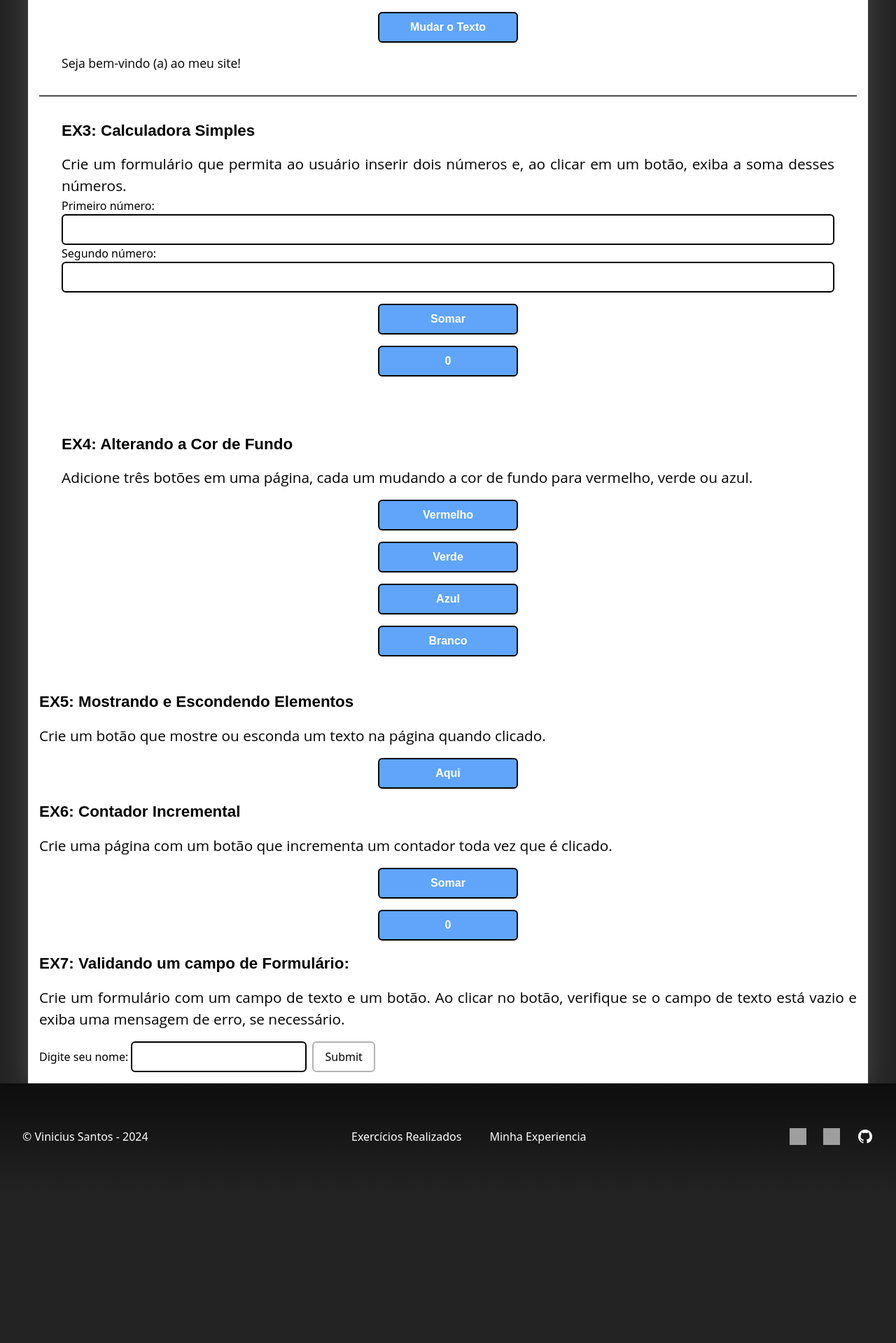
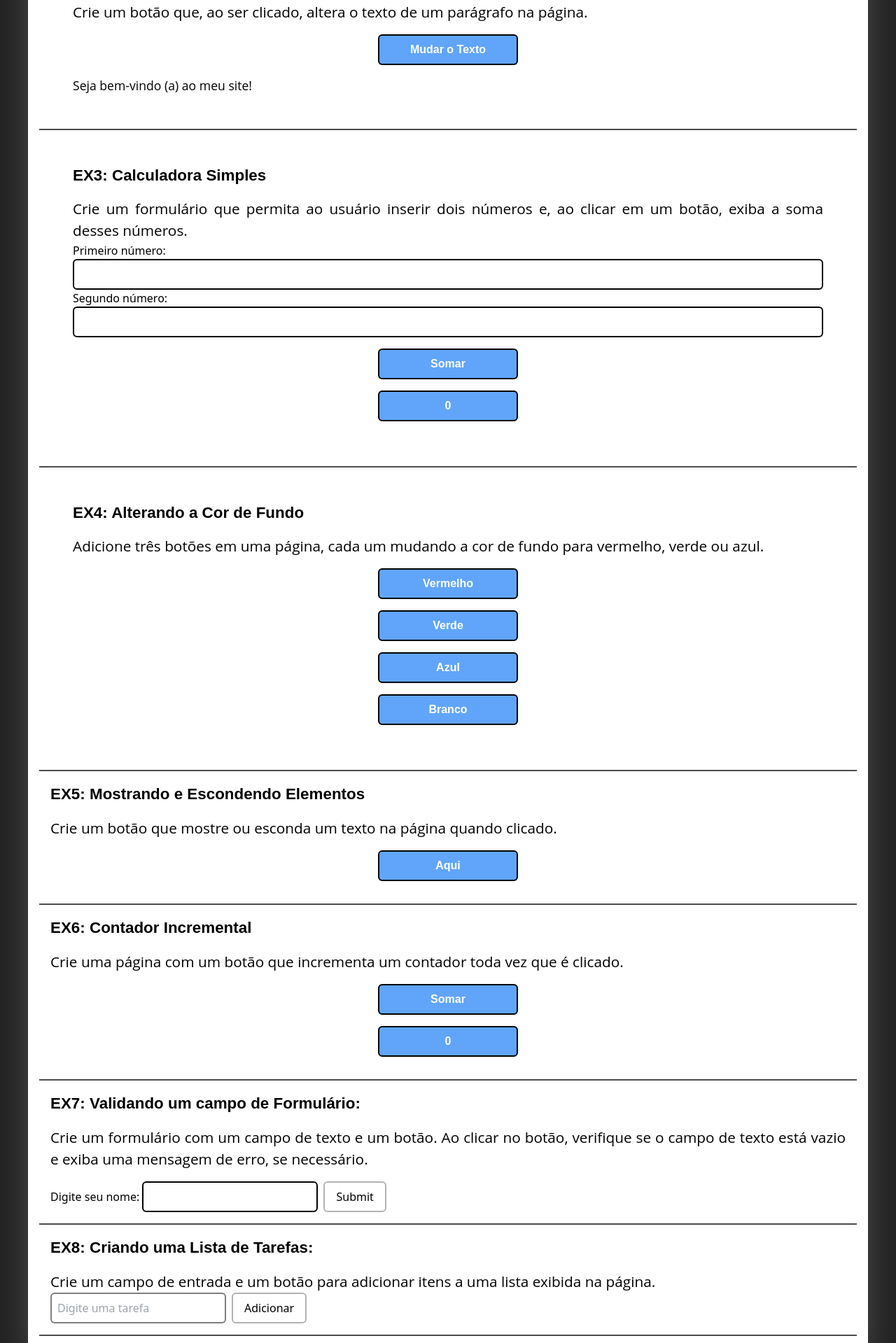
Before and after one commit to RosiestSloth/JavaScript-Trajectory, a Nuxt app: page /Java-Script/ex-1 in a window 1280 px wide. Shown: the part 601-2520 px from the top of the page at 70% size. Before the commit the page ends 2301 px from the top, so only its background shows below. Built offline with nearby package versions, Linux system fonts and the light colour scheme; grey boxes are pictures that could not be loaded.

Commit message:
EX-8 Criando uma lista interativa utilizando JavaSciript
Aqui adiciono outro formulário onde valida alguns dados digitados pelo usuário e adiciona eles em uma lista. E assim finalizo o exercício 8

```diff
--- a/pages/Java-Script/ex-1.vue
+++ b/pages/Java-Script/ex-1.vue
@@ -7,7 +7,7 @@
                 10 Exercícios de JavaScript para iniciantes.
             </h1>
           <!-- Exercício 1 -->
-          <section class="ex-1 border-b-2 border-black/70">
+          <section class="ex-1 border-b-2 border-black/70 mb-4 px-4 pb-4">
             <div class="mx-auto max-w-7xl py-8 px-4 sm:px-6 lg:px-8">
               <h2 class="bg-white text-black text-[1.1em] md:text-[1.4em] font-montserrat font-[600] md:flex-1">
                 <strong>EX1:</strong> Exibindo Mensagens no Alerta
@@ -29,7 +29,7 @@
           </section>
 
           <!-- Exercício 2 -->
-          <section class="ex-2 border-b-2 border-black/70">
+          <section class="ex-2 border-b-2 border-black/70 mb-4 px-4 pb-4">
             <div class="mx-auto max-w-7xl py-8 px-4 sm:px-6n lg:px-8">
               <h2 class="bg-white text-black text-[1.1em] md:text-[1.4em] font-montserrat font-[600] md:flex-1">
                 <strong>EX2:</strong> Mudando o Texto de um Parágrafo
@@ -54,7 +54,7 @@
           </section>
 
           <!-- Exercício 3 -->
-           <section>
+           <section class="ex-3 border-b-2 border-black/70 mb-4 px-4 pb-4">
              <div class="mx-auto max-w-7xl py-8 px-4 sm:px-6n lg:px-8">
                <h2 class="bg-white text-black text-[1.1em] md:text-[1.4em] font-montserrat font-[600] md:flex-1">
                  <strong>EX3:</strong> Calculadora Simples
@@ -84,7 +84,7 @@
                </form>
              </div>
            </section>
-           <section id="ex4">
+           <section class="ex4 border-b-2 border-black/70 mb-4 px-4 pb-4">
              <div class="mx-auto max-w-7xl py-8 px-4 sm:px-6n lg:px-8">
                <h2 class="bg-white text-black text-[1.1em] md:text-[1.4em] font-montserrat font-[600] md:flex-1">
                  <strong>EX4:</strong> Alterando a Cor de Fundo
@@ -122,7 +122,7 @@
                </button>
              </div>
            </section>
-           <section id="ex5">
+           <section class="ex5 border-b-2 border-black/70 mb-4 px-4 pb-4">
             <h2 class="bg-white text-black text-[1.1em] md:text-[1.4em] font-montserrat font-[600] md:flex-1">
               <strong>EX5:</strong> Mostrando e Escondendo Elementos
             </h2>
@@ -143,7 +143,7 @@
                 />
                </div>
            </section>
-           <section>
+           <section class="ex5 border-b-2 border-black/70 mb-4 px-4 pb-4">
             <h2 class="bg-white text-black text-[1.1em] md:text-[1.4em] font-montserrat font-[600] md:flex-1">
               <strong>EX6:</strong> Contador Incremental
             </h2>
@@ -159,7 +159,7 @@
                 {{ soma }}
               </p>
            </section>
-           <section id="ex-7">
+           <section class="ex5 border-b-2 border-black/70 mb-4 px-4 pb-4">
             <h2 class="bg-white text-black text-[1.1em] md:text-[1.4em] font-montserrat font-[600] md:flex-1">
               <strong>EX7:</strong> Validando um campo de Formulário:
             </h2>
@@ -170,12 +170,36 @@
               <label for="nome">Digite seu nome: </label>
               <input class="p-2 border-2 border-black rounded-md " type="text" id="nome">
               <button
-              class="hover:bg-black hover:text-white ani py-2 px-4 mx-2 rounded-md border-2 border-black/30"
+              class="hover:bg-black hover:text-white ani py-2 px-4 mx-2 rounded-md border-2 border-black/30 duration-200"
               type="button"
               @click="Validar()"
               >Submit</button>
               <p id="erro"></p>
             </form>
+           </section>
+           <section class="ex5 border-b-2 border-black/70 mt-4 pb-4 px-4">
+            <h2 class="bg-white text-black text-[1.1em] md:text-[1.4em] font-montserrat font-[600] md:flex-1">
+              <strong>EX8:</strong> Criando uma Lista de Tarefas:
+            </h2>
+            <p class="font-open-sans text-[0.9em] md:text-[1.3em] mt-4 text-justify font-[400]">
+              Crie um campo de entrada e um botão para adicionar itens a uma lista exibida na página.
+            </p>
+            <form onsubmit="event.preventDefault(); adicionarTarefa();">
+              <input class="p-2 border-2 border-black/50 rounded-md" type="text" id="tarefa" placeholder="Digite uma tarefa">
+              <button
+              id="item"
+              class="hover:bg-black hover:text-white ani py-2 px-4 mx-2 rounded-md border-2 border-black/30 duration-200"
+              type="submit"
+              @click="adicionarTarefa()"
+              >Adicionar</button>
+              <p id="erro-tarefa">
+
+              </p>
+            </form>
+            <ul id="listaTaref">
+
+            </ul>
+
            </section>
         </article>
       </main>
@@ -256,6 +280,40 @@
                 erro.style.color = 'green';
               }
             },
+            adicionarTarefa() {
+              var tarefa = document.getElementById('tarefa');
+              var erro = document.getElementById('erro-tarefa');
+              var item = document.getElementById('listaTaref');
+              var novoItem = document.createElement('li');
+
+              if (tarefa.value.length < 3) {
+                erro.innerHTML = 'ERRO! A tarefa não pode ter menos que 3 caracteres!';
+                erro.style.color = 'red';
+                return;
+              }
+
+              for (let li of item.getElementsByTagName('li')) {
+                if (li.textContent === tarefa.value) {
+                  erro.innerHTML = 'ERRO! Essa tarefa já foi adicionada.';
+                  erro.style.color = 'red';
+                  return;
+                }
+              }
+
+              erro.innerHTML = 'Tarefa cadastrada!';
+              erro.style.color = 'green';
+
+              novoItem.textContent = tarefa.value;
+              item.appendChild(novoItem);
+
+              tarefa.value = '';
+            },
         },
     };
 </script>
+
+<style scoped>
+  #listaTaref {
+    list-style-type: decimal;
+  }
+</style>
```
